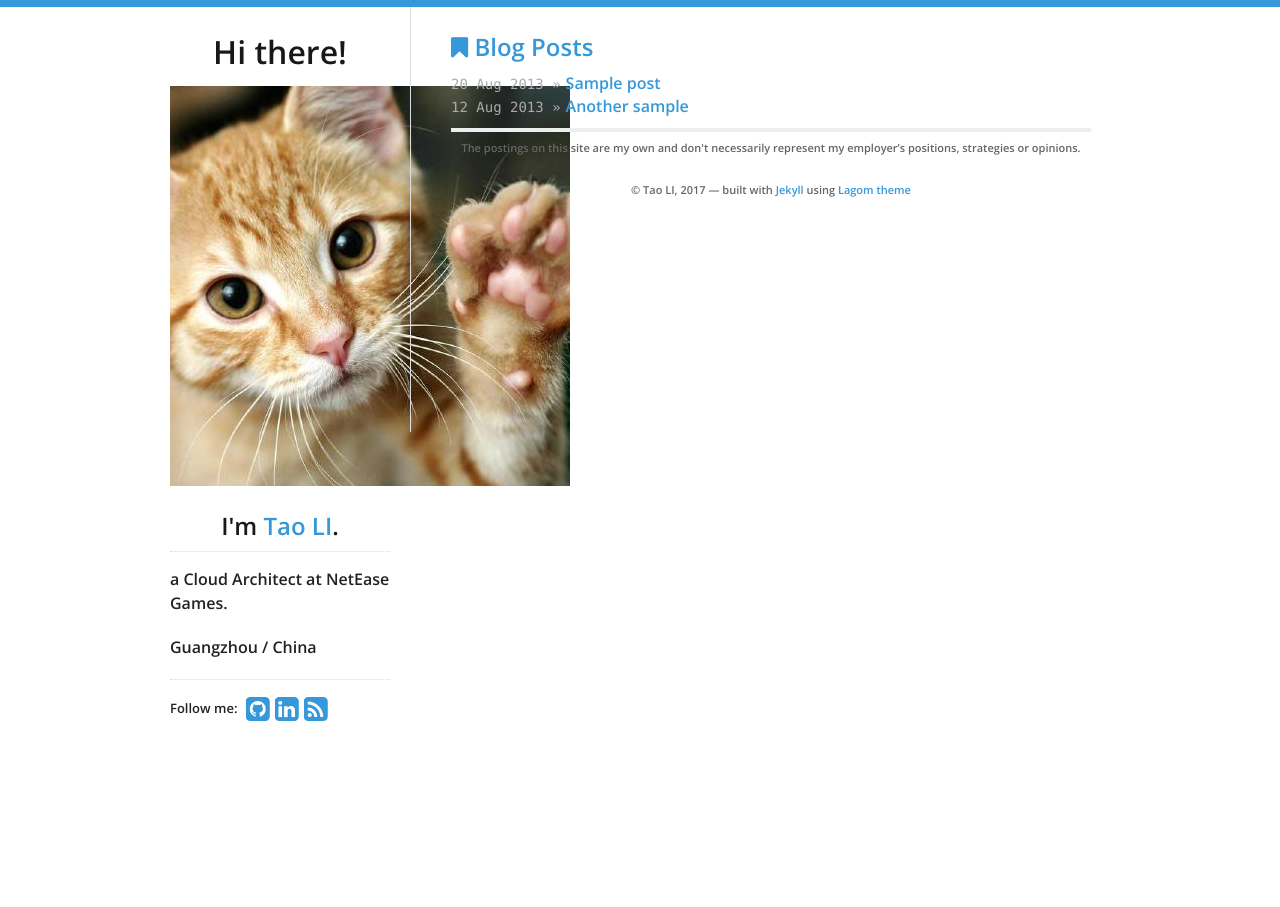
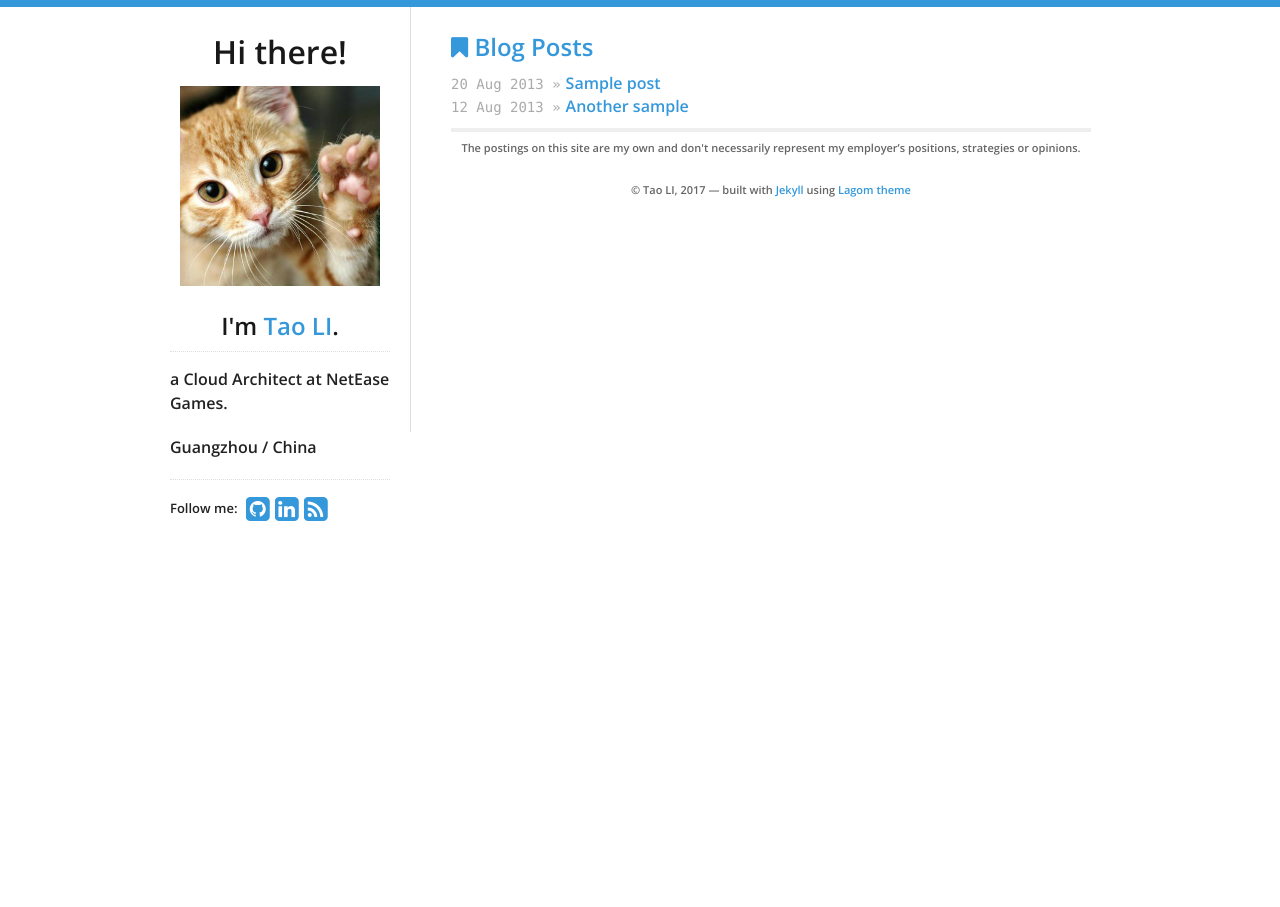
Before and after one commit to foodotbar/foodotbar.github.io, a Jekyll site: the page built from index.html, in a window 1280 px wide. Built offline with Jekyll 4.4.1, drawn with Linux system fonts in a browser that asks for light colours; nearby versions of some CDN libraries.

Commit message:
change logo

```diff
--- a/_includes/sidebar.html
+++ b/_includes/sidebar.html
@@ -4,7 +4,7 @@
     {% if site.data.theme.social.gravatar %}
     <img src="http://www.gravatar.com/avatar/{{ site.data.theme.social.gravatar }}?s=200" id="gravatar" alt="My photo"/>
     {% else %}
-    <img src="/logo.jpeg" id="logo" alt="Blog logo"/>
+    <img src="/logo.jpeg" id="logo" alt="Blog logo" height="200" width="200"/>
     {% endif %}
   </a>
   <h2>I'm <a href="/">{{ site.data.theme.name }}</a>.</h2>
```
